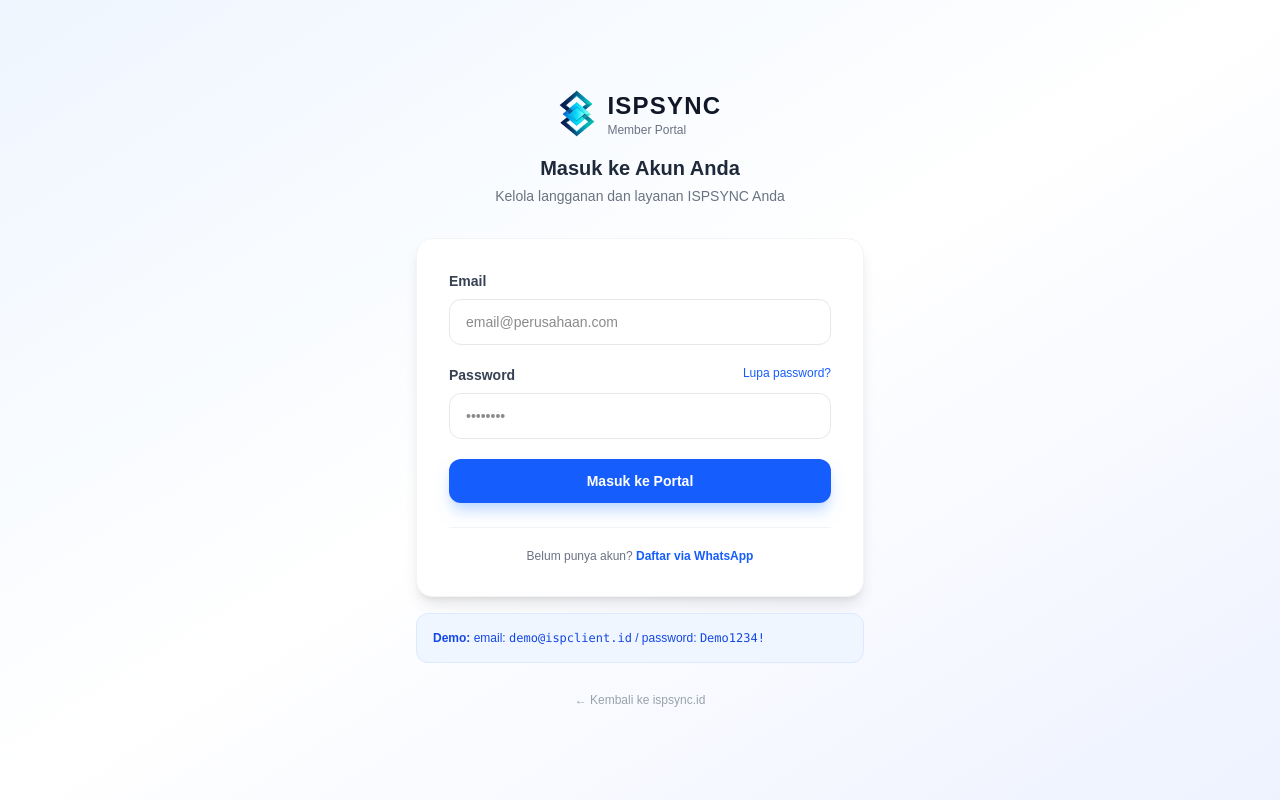
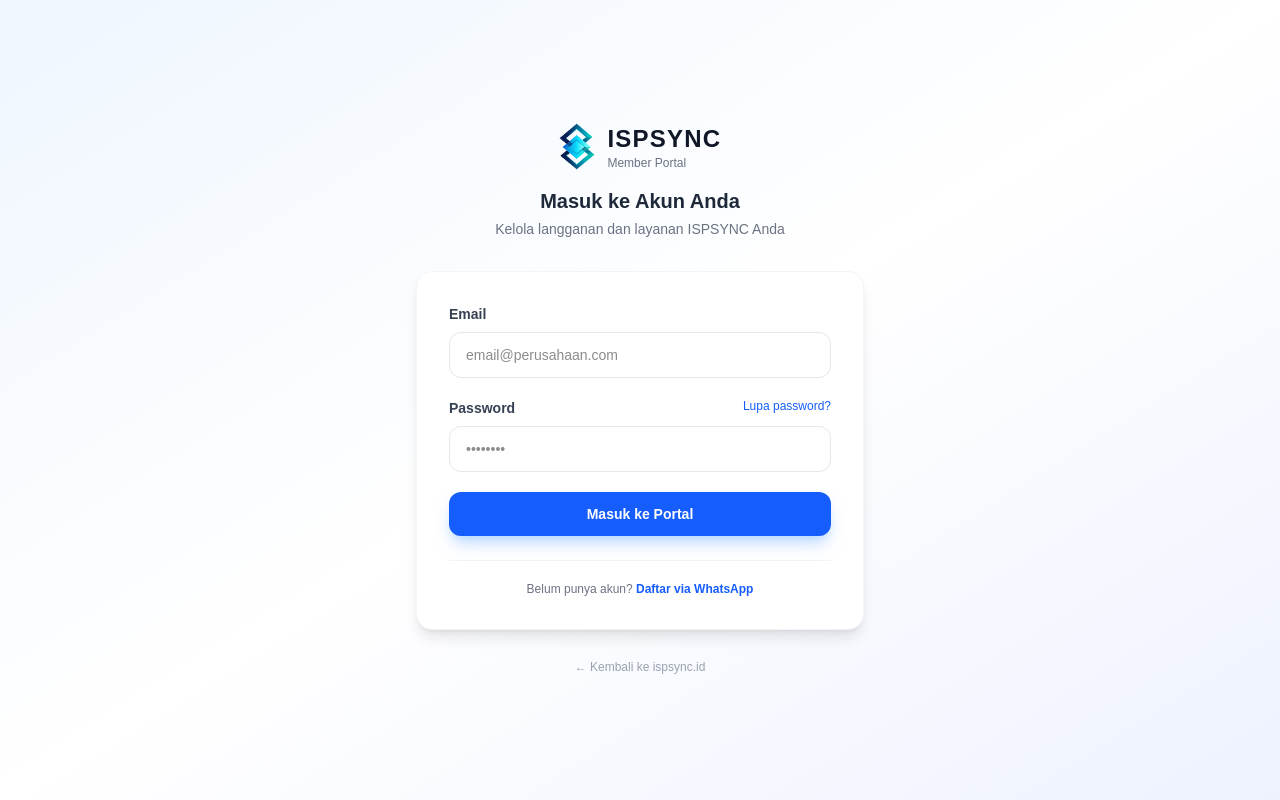
Before and after one commit to aanrizal01/ispsync-platform, a Next.js app in the folder apps/web/: page /member/login in a window 1280 px wide. Built offline with nearby package versions, Linux system fonts and the light colour scheme; no server answers.

Commit message:
Security: Remove demo credentials box from member login

```diff
--- a/apps/web/app/member/login/page.tsx
+++ b/apps/web/app/member/login/page.tsx
@@ -81,10 +81,6 @@
           </div>
         </div>
 
-        {/* Demo note */}
-        <div className="mt-4 bg-blue-50 border border-blue-100 rounded-xl p-4 text-xs text-blue-700">
-          <strong>Demo:</strong> email: <code>demo@ispclient.id</code> / password: <code>Demo1234!</code>
-        </div>
 
         <div className="text-center mt-6">
           <Link href="/" className="text-xs text-gray-400 hover:text-gray-600">← Kembali ke ispsync.id</Link>
```
